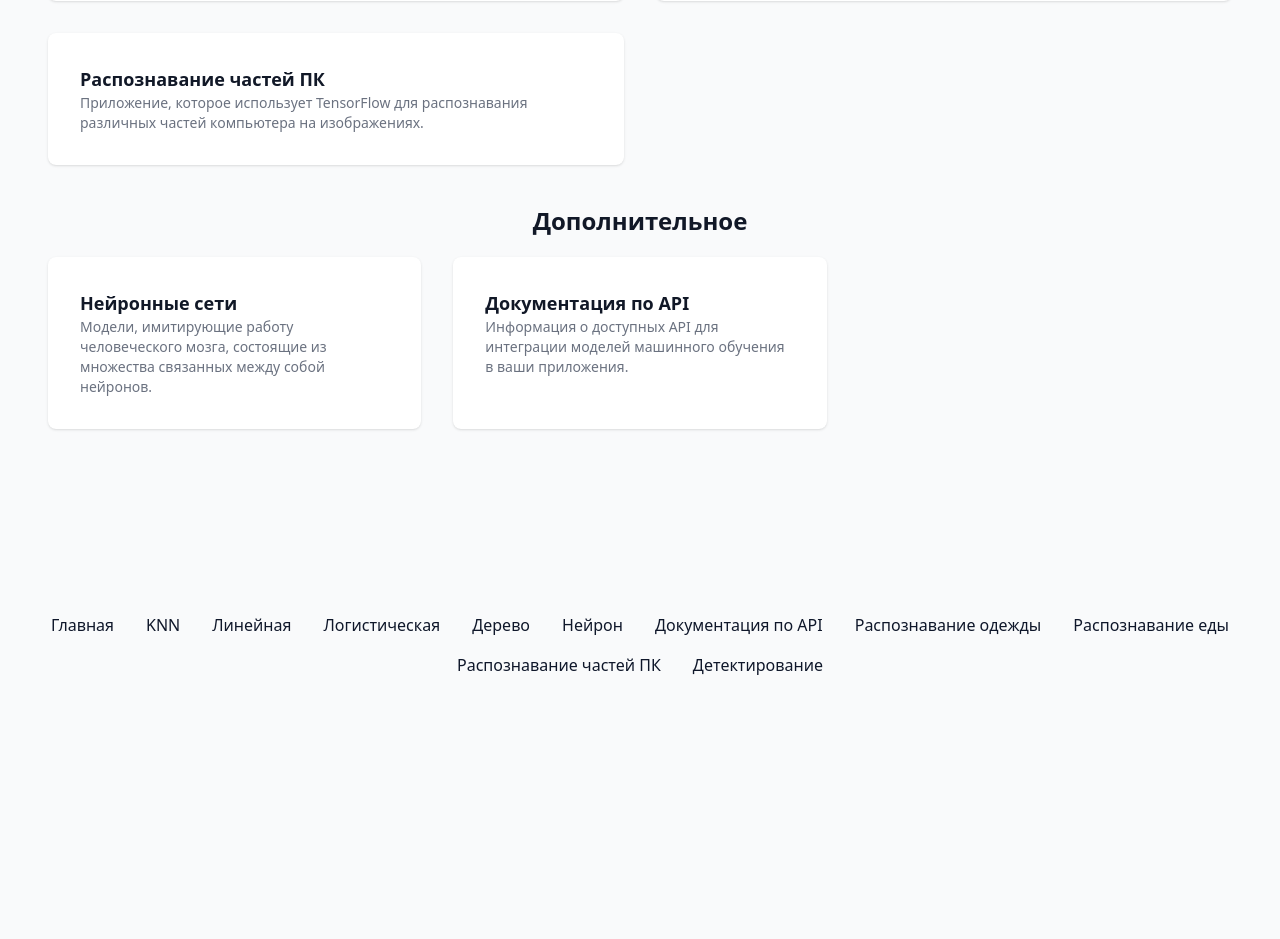
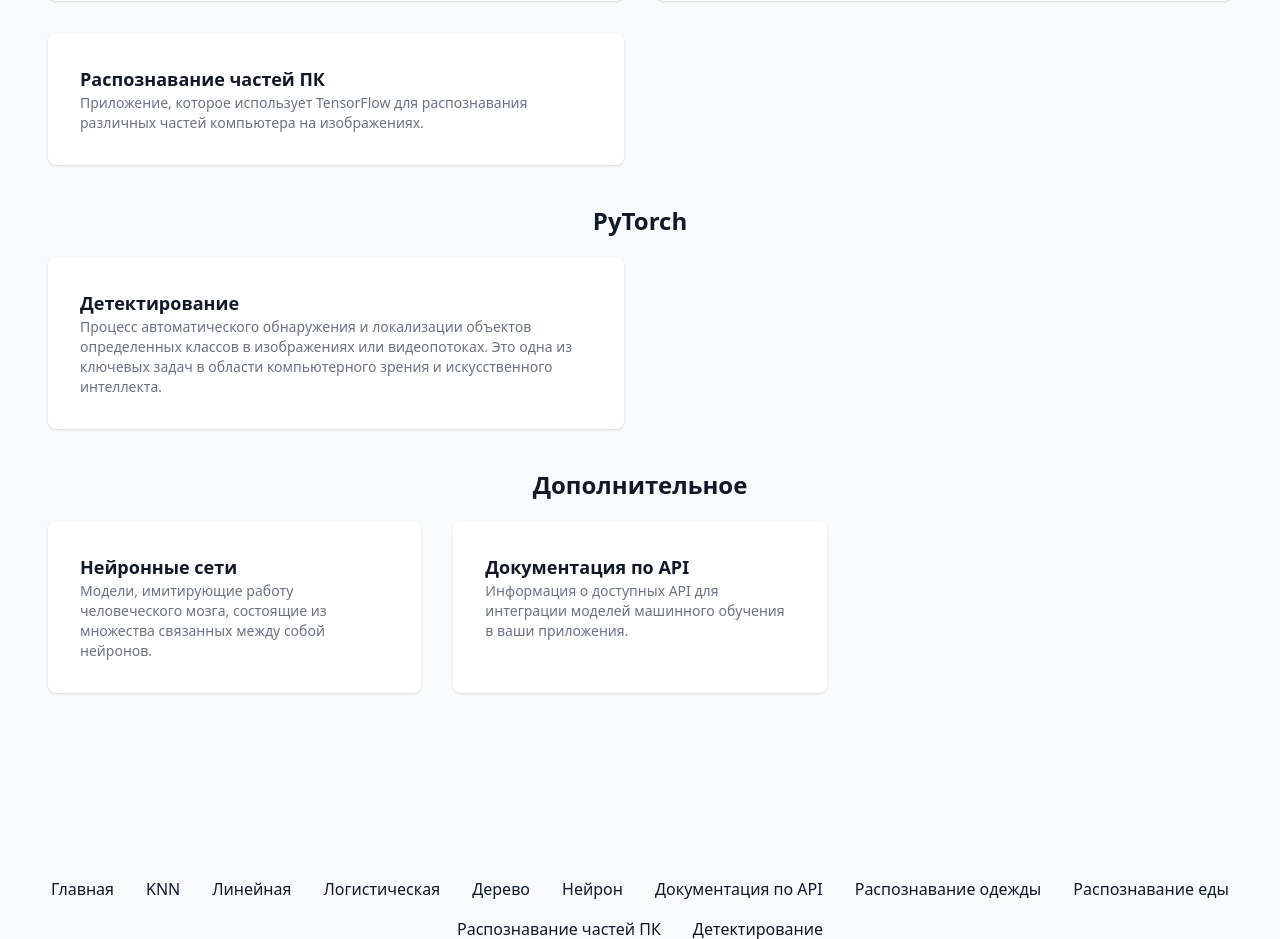
Before and after one commit to Kostess/Paliy, a Flask app: page / in a window 1280 px wide. Shown: the part 1039-1978 px from the top of the page. Before the commit the page ends 1714 px from the top, so only its background shows below. Run offline with Flask 3, Linux system fonts and the light colour scheme; parts of the project's set-up code (start-up, migrations or seed data) failed here and were passed over; some libraries are stand-ins or nearby versions.

Commit message:
21 лаба готова

```diff
--- a/templates/index.html
+++ b/templates/index.html
@@ -50,6 +50,16 @@
         </div>
 
         <div class="mt-10">
+            <h2 class="text-center text-2xl font-bold text-gray-900">PyTorch</h2>
+            <div class="grid grid-cols-1 md:grid-cols-2 gap-8 mt-5">
+                <a href="/p_detection" class="p-8 bg-white rounded-lg shadow hover:shadow-md transition duration-500 ease-in-out transform hover:-translate-y-1 hover:scale-105">
+                    <h3 class="text-lg font-semibold text-gray-900">Детектирование</h3>
+                    <p class="text-sm text-gray-500">Процесс автоматического обнаружения и локализации объектов определенных классов в изображениях или видеопотоках. Это одна из ключевых задач в области компьютерного зрения и искусственного интеллекта.</p>
+                </a>
+            </div>
+        </div>
+
+        <div class="mt-10">
             <h2 class="text-center text-2xl font-bold text-gray-900">Дополнительное</h2>
             <div class="grid grid-cols-1 md:grid-cols-3 gap-8 mt-5">
                 <a href="/p_neuro" class="p-8 bg-white rounded-lg shadow hover:shadow-md transition duration-500 ease-in-out transform hover:-translate-y-1 hover:scale-105">
```
